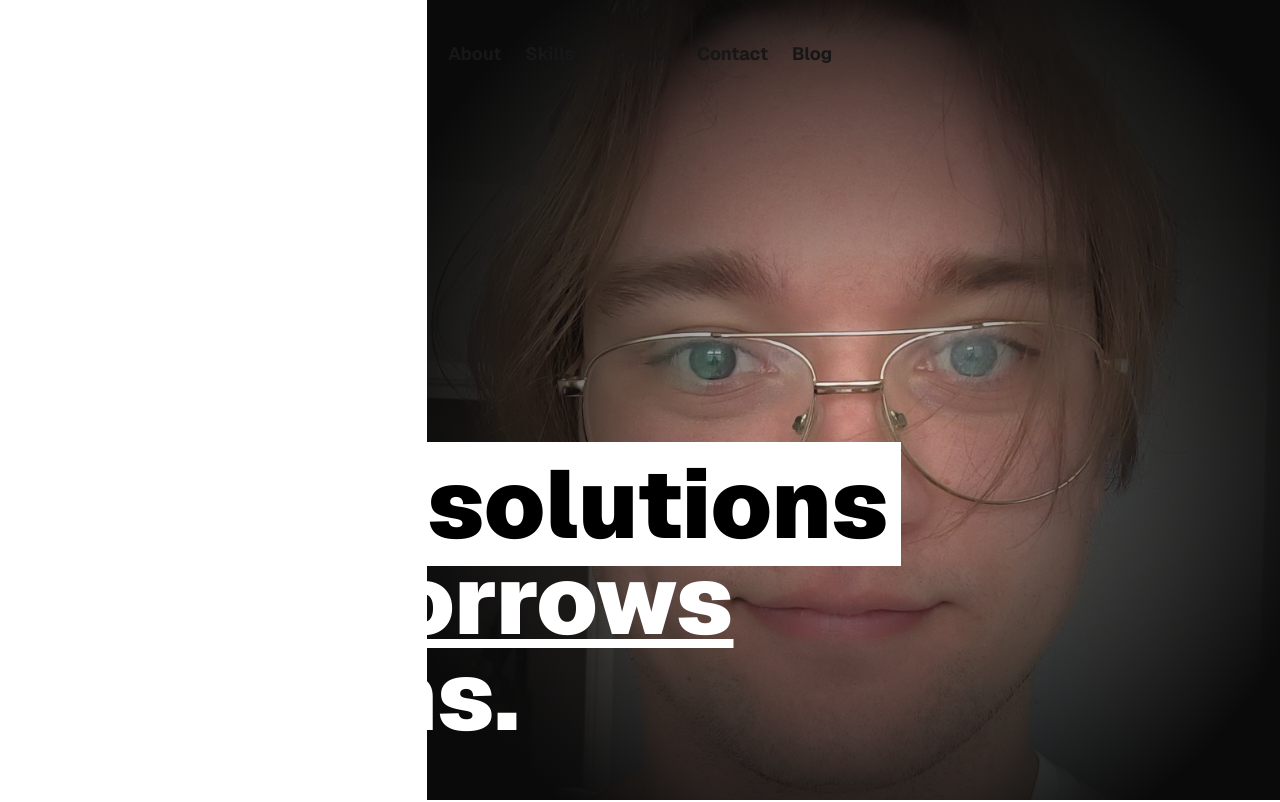
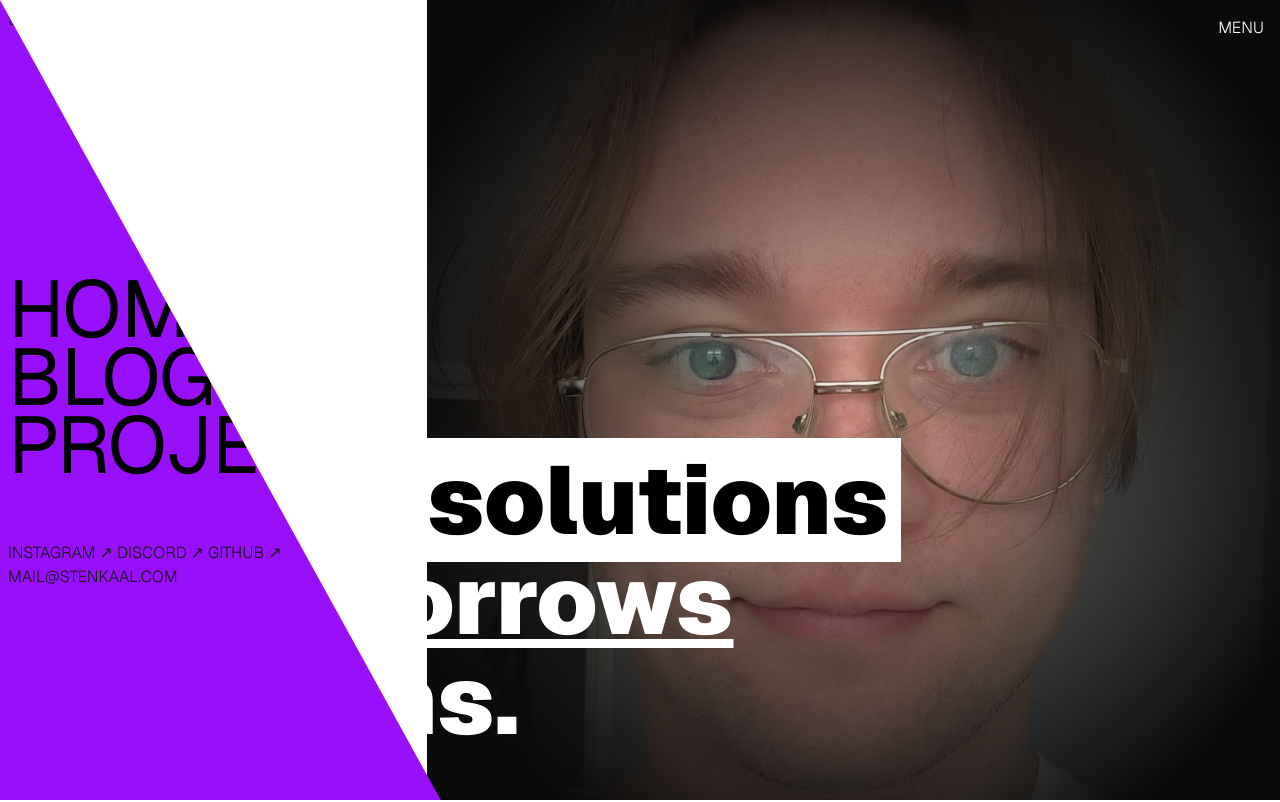
Before and after one commit to stenkaal/PersonalSite, a Next.js app in the folder personal-website/: page / in a window 1280 px wide. Shown: the top 802 px of the page. Built offline with nearby package versions, Linux system fonts and the light colour scheme.

Commit message:
Added menu that drops down with gsap animations

```diff
--- /dev/null
+++ b/package.json
@@ -0,0 +1,6 @@
+{
+  "dependencies": {
+    "@gsap/react": "^2.1.2",
+    "gsap": "^3.13.0"
+  }
+}
--- /dev/null
+++ b/personal-website/src/app/blog/page.tsx
@@ -0,0 +1,29 @@
+export default function Home() {
+  return (
+    <div>
+      {/*HEADER */}
+      <header className="relative w-full row-start-1 min-h-screen overflow-hidden flex items-center justify-center">
+        <div className="absolute inset-0 z-1 flex flex-col items-start justify-center px-8 text-white max-w-[1100px] top-1/2">
+          <h1 className="font-sans font-black text-5xl sm:text-6xl md:text-7xl lg:text-8xl">
+            Welcome to my <b className="bg-white px-2 text-black">Blog</b>
+          </h1>
+        </div>
+      </header>
+      {/*HEADER */}
+
+      {/*BLOG SECTION*/}
+      <section
+        id="blog"
+        className="row-start-3 w-full max-w-screen-lg mx-auto py-16 px-4"
+      >
+        <h2 className="font-mono font-bold text-2xl sm:text-3xl md:text-4xl lg:text-5xl text-center mb-8">
+          Blog Posts
+        </h2>
+        <div className="grid grid-cols-1 md:grid-cols-3 gap-8 w-full max-w-[900px] mx-auto">
+          {/* Blog post cards will go here */}
+        </div>
+      </section>
+      {/*BLOG SECTION END*/}
+    </div>
+  );
+}
--- /dev/null
+++ b/personal-website/src/app/components/menu.css
@@ -0,0 +1,17 @@
+
+.menu-link-item {
+    width: max-content;
+    clip-path: polygon(0 0, 100% 0, 100% 100%, 0 100%);
+}
+
+.menu-link-item-holder {
+    position: relative;
+}
+
+.menu-info {
+    display: flex;
+}
+
+.menu-overlay {
+    clip-path: polygon(0 0, 0 0, 100% 100%, 0 100%);
+}
--- /dev/null
+++ b/personal-website/src/app/components/menu.tsx
@@ -0,0 +1,114 @@
+"use client";
+
+import React, { useState, useRef, useEffect } from "react";
+import Link from "next/link";
+
+import "./menu.css";
+
+import { gsap } from "gsap";
+import { useGSAP } from "@gsap/react";
+
+const menuItems = [
+  { name: "Home", href: "/" },
+  { name: "Blog", href: "/blog" },
+  { name: "Projects", href: "/projects" },
+];
+
+export default function Menu() {
+  const container = useRef(null);
+  const [isOpen, setIsOpen] = useState(false);
+
+  const tl = useRef<gsap.core.Timeline | null>(null);
+
+  const toggleMenu = () => {
+    setIsOpen(!isOpen);
+  };
+
+  useGSAP(
+    () => {
+      gsap.set(".menu-link-item-holder", { y: 75 });
+
+      tl.current = gsap
+        .timeline({
+          paused: true,
+        })
+        .to(".menu-overlay", {
+          duration: 1.5,
+          clipPath: "polygon(0% 0%, 100% 0%, 100% 100%, 0% 100%)",
+          ease: "power4.inOut",
+        })
+        .to(".menu-link-item-holder", {
+          y: 0,
+          stagger: 0.1,
+          ease: "power4.inOut",
+          delay: -0.75,
+          duration: 1,
+        });
+    },
+    { scope: container }
+  );
+
+  useEffect(() => {
+    if (isOpen) {
+      tl.current?.play();
+    } else {
+      tl.current?.reverse();
+    }
+  }, [isOpen]);
+
+  return (
+    <div
+      className="menu-container uppercase font-light font-sans fixed z-50 w-full"
+      ref={container}
+    >
+      <div className="flex justify-between top-0 left-0 p-4 text-white">
+        <div className="menu-logo">
+          <Link href="/">Sten Kaal</Link>
+        </div>
+        <div className="menu-open" onClick={toggleMenu}>
+          <p>Menu</p>
+        </div>
+      </div>
+      <div className="menu-overlay fixed top-0 left-0 w-full md:w-auto h-full z-2 grid grid-rows-3 gap-4 bg-purple-600 p-2 pr-10">
+        <div className="menu-logo col-start-1">
+          <Link href="/">Sten Kaal</Link>
+        </div>
+        <div
+          className="font-light text-[75px] col-start-2 flex justify-end"
+          onClick={toggleMenu}
+        >
+          <p>&#x2715;</p>
+        </div>
+        <div className="col-span-2 menu-copy">
+          <div className="menu-links">
+            {menuItems.map((item, index) => (
+              <div className="menu-link-item" key={index}>
+                <div className="text-[80px] font-[400] tracking-[-0.02em] leading-[85%] text-black">
+                  <Link
+                    href={item.href}
+                    className="menu-link"
+                    onClick={toggleMenu}
+                  >
+                    {item.name}
+                  </Link>
+                </div>
+              </div>
+            ))}
+          </div>
+        </div>
+        <div className=" row-start-3">
+          <div>
+            <a href="https://www.instagram.com/kaalico3">Instagram &#8599; </a>
+            <a href="https://discordapp.com/users/409400613441634305">
+              Discord &#8599;{" "}
+            </a>
+            <a href="https://github.com/stenkaal">Github &#8599;</a>
+          </div>
+          <div>
+            <a href="mailto:mail@stenkaal.com">mail@stenkaal.com</a>
+          </div>
+        </div>
+      </div>
+    </div>
+  );
+}
--- a/personal-website/src/app/components/navbar.tsx
+++ /dev/null
@@ -1,14 +0,0 @@
-'use client';
-import Link from 'next/link'
-
-export default function Navbar() {
-  return (
-    <nav className="font-bold text-lg absolute top-0 w-full z-20 pt-10 flex gap-[24px] flex-wrap items-center justify-center px-4">
-        <Link href="#aboutMe">About</Link>
-        <Link href="#">Skills</Link>
-        <Link href="#projects">Projects</Link>
-        <Link href="#contact">Contact</Link>
-        <Link href="/blog">Blog</Link>
-    </nav>
-  );
-}
--- a/personal-website/src/app/layout.tsx
+++ b/personal-website/src/app/layout.tsx
@@ -1,6 +1,7 @@
 import type { Metadata } from "next";
 import { Geist, Geist_Mono } from "next/font/google";
 import "./globals.css";
+import Menu from "./components/menu";
 
 const geistSans = Geist({
   variable: "--font-geist-sans",
@@ -19,20 +20,17 @@ export const metadata: Metadata = {
 };
 
 export default function RootLayout({
-
   children,
 }: Readonly<{
   children: React.ReactNode;
 }>) {
-
-
-
   return (
     <html lang="en">
       <body
         className={`${geistSans.variable} ${geistMono.variable} antialiased`}
       >
-                {children}
+        <Menu />
+        {children}
       </body>
     </html>
   );
--- a/personal-website/src/app/page.tsx
+++ b/personal-website/src/app/page.tsx
@@ -1,16 +1,11 @@
-'use client';
+"use client";
 import Image from "next/image";
-import Navbar from "./components/navbar";
 
 export default function Home() {
-
   return (
     <div className="grid grid-rows-[1fr_auto_auto] items-center justify-items-center min-h-screen gap-16 font-[family-name:var(--font-geist-sans)]">
-                      {/*NAVBAR*/}
-            <Navbar />
-            {/*NAVBAR*/}
+      {/*HEADER/HERO */}
       <header className="relative w-full row-start-1 min-h-screen overflow-hidden flex items-center justify-center">
-            {/*HEADER */}
         <div className="absolute md:w-full right-0 top-0 bottom-0 lg:w-2/3 z-0 overflow-hidden">
           <Image
             src="/20250414_101519.jpg"
@@ -28,43 +23,46 @@ export default function Home() {
             }}
           />
         </div>
-                <div className="absolute inset-0 z-10 flex flex-col items-start justify-center px-8 text-white max-w-[1100px] top-1/2">
-                  <h1 className="font-sans font-black text-5xl sm:text-6xl|15 md:text-7xl lg:text-8xl gap-4">
+        <div className="absolute inset-0 z-1 flex flex-col items-start justify-center px-8 text-white max-w-[1100px] top-1/2">
+          <h1 className="font-sans font-black text-5xl/15 sm:text-6xl/20 md:text-7xl/20 lg:text-8xl/25 gap-4">
             Finding <b className="bg-white px-3 text-black">solutions</b> for{" "}
             <u>tomorrows</u> problems.
           </h1>
         </div>
-            {/*HEADER */}
       </header>
+      {/*HEADER/HERO END*/}
 
       {/*ABOUT ME SECTION */}
-          <section id="aboutMe" className="row-start-2 w-full max-w-screen-lg mx-auto py-16 px-4">
+      <section
+        id="aboutMe"
+        className="row-start-2 w-full max-w-screen-lg mx-auto py-16 px-4"
+      >
         <h2 className=" font-bold font-[family-name:var(--font-geist-mono)] text-2xl sm:text-3xl md:text-4xl lg:text-5xl mb-8">
           About Me
         </h2>
         <div className="w-full">
-              <div className="border-l-8 min-w-[280px] p-4 my-10 shadow-amber-200 border-amber-500 rounded-2xl">
+          <div className="border-l-8 min-w-[280px] p-4 my-10 shadow-purple-200 border-purple-500 rounded-2xl">
             <h3 className="font-mono font-bold text-xl sm:text-2xl md:text-3xl lg:text-4xl mb-2">
               Who?
             </h3>
             <p className="text-base font-mono text-md sm:text-lg md:text-xl lg:text-2xl ">
-                  Hi! My name&apos;s Sten. I&apos;m 20-years old and have a deep-passion for
-                  programming and problem solving at large, but what interests me
-                  the most is cybersecurity!
+              Hi! My name&apos;s Sten. I&apos;m 20-years old and have a
+              deep-passion for programming and problem solving at large, but
+              what interests me the most is cybersecurity!
             </p>
           </div>
-              <div className="border-l-8 min-w-[280px] p-4 my-10 box-shadow-lg shadow-amber-200 border-amber-500 rounded-2xl">
+          <div className="border-l-8 min-w-[280px] p-4 my-10 box-shadow-lg shadow-purple-200 border-purple-500 rounded-2xl">
             <h3 className="font-mono font-bold text-xl sm:text-2xl md:text-3xl lg:text-4xl mb-2">
               What?
             </h3>
             <p className="text-base font-mono text-md sm:text-lg md:text-xl lg:text-2xl">
               So what do I do? I am an Certified Upper Secondary Engineer!
-                  That&apos;s a fancy title, but it simply means that I am good at things
-                  like planning and executing plans for IT projects, communicating
-                  technology and technical solutions, and much more.
+              That&apos;s a fancy title, but it simply means that I am good at
+              things like planning and executing plans for IT projects,
+              communicating technology and technical solutions, and much more.
             </p>
           </div>
-              <div className="border-l-8 min-w-[280px] my-10 p-4 shadow-[0_0_-15px] shadow-amber-200 border-amber-500 rounded-2xl">
+          <div className="border-l-8 min-w-[280px] my-10 p-4 shadow-[0_0_-15px] shadow-purple-200 border-purple-500 rounded-2xl">
             <h3 className="font-mono font-bold text-xl sm:text-2xl md:text-3xl lg:text-4xl mb-2">
               Why?
             </h3>
@@ -80,71 +78,51 @@ export default function Home() {
       </section>
       {/*ABOUT ME SECTION END*/}
 
-          {/*PROJECTS SECTION
-          <section id="projects" className=" row-start-3 w-full max-w-screen-lg mx-auto py-16 px-4">
-            <h2 className="font-mono font-bold text-2xl sm:text-3xl md:text-4xl lg:text-5xl text-center mb-8">
-              Projects
-            </h2>
-            <div className="grid grid-cols-1 md:grid-cols-3 gap-8 w-full max-w-[900px] mx-auto">
-              <div className="relative rounded-2xl overflow-hidden aspect-video">
-                <Image
-                  src="/20250414_101519.jpg"
-                  alt="En bild på mig"
-                  className="rounded-2xl"
-                  layout="fill"
-                  objectFit="cover"
-                />
-              </div>
-              <div className="relative rounded-2xl overflow-hidden aspect-video">
-                <Image
-                  src="/20250414_101519.jpg"
-                  alt="En bild på mig"
-                  className="rounded-2xl"
-                  layout="fill"
-                  objectFit="cover"
-                />
-              </div>
-              <div className="relative rounded-2xl overflow-hidden aspect-video">
-                <Image
-                  src="/20250414_101519.jpg"
-                  alt="En bild på mig"
-                  className="rounded-2xl"
-                  layout="fill"
-                  objectFit="cover"
-                />
-              </div>
-            </div>
-          </section>
-          PROJECTS SECTION END*/}
-
       {/*CONTACT SECTION*/}
-          <section id="contact" className="p-8 lg:w-3/4 2xl:w-1/3 shadow-[0_0_15px] rounded-2xl ring-5 shadow-amber-50 m-20 mx-auto row-start-3">
+      <section
+        id="contact"
+        className="p-8 lg:w-3/4 2xl:w-1/3 shadow-[0_0_15px] rounded-2xl ring-5 shadow-amber-50 m-20 mx-auto row-start-3"
+      >
         <h2 className="font-bold font-sans text-2xl sm:text-3xl md:text-4xl lg:text-5xl text-center mb-8">
           Get In Touch
         </h2>
         <div className=" gap-10 text-base justify-around grid grid-cols-1 md:grid-cols-4 lg:grid-cols-2 xl:grid-cols-4 font-bold font-sans text-md sm:text-lg md:text-xl lg:text-2xl text-center">
           {" "}
-              <a href="/files/KaalStenCVEng.pdf" download={"Kaal_Sten-CV_Eng.pdf"} className=" p-2 rounded-xl shadow-lg shadow-blue-500 bg-blue-600 border-blue-500 border-2 transition duration-500 ease-in-out transform hover:-translate-y-1 hover:scale-110">
+          <a
+            href="/files/KaalStenCVEng.pdf"
+            download={"Kaal_Sten-CV_Eng.pdf"}
+            className=" p-2 rounded-xl shadow-lg shadow-blue-500 bg-blue-600 border-blue-500 border-2 transition duration-500 ease-in-out transform hover:-translate-y-1 hover:scale-110"
+          >
             CV
           </a>
-              <a href="mailto:mail@stenkaal.com" className=" p-2 rounded-xl shadow-lg shadow-red-600 bg-red-700 border-red-600 border-2 transition duration-500 ease-in-out transform hover:-translate-y-1 hover:scale-110">
+          <a
+            href="mailto:mail@stenkaal.com"
+            className=" p-2 rounded-xl shadow-lg shadow-red-600 bg-red-700 border-red-600 border-2 transition duration-500 ease-in-out transform hover:-translate-y-1 hover:scale-110"
+          >
             Mail
           </a>
-                        <a href="https://github.com/stenkaal" className=" p-2 rounded-xl shadow-lg shadow-purple-600 bg-purple-700 border-purple-600 border-2 transition duration-500 ease-in-out transform hover:-translate-y-1 hover:scale-110">
+          <a
+            href="https://github.com/stenkaal"
+            className=" p-2 rounded-xl shadow-lg shadow-purple-600 bg-purple-700 border-purple-600 border-2 transition duration-500 ease-in-out transform hover:-translate-y-1 hover:scale-110"
+          >
             Github
           </a>
-                        <a href="https://discordapp.com/users/409400613441634305" className=" p-2 rounded-xl shadow-lg shadow-blue-700 bg-blue-900 border-blue-700 border-2 transition duration-500 ease-in-out transform hover:-translate-y-1 hover:scale-110">
+          <a
+            href="https://discordapp.com/users/409400613441634305"
+            className=" p-2 rounded-xl shadow-lg shadow-blue-700 bg-blue-900 border-blue-700 border-2 transition duration-500 ease-in-out transform hover:-translate-y-1 hover:scale-110"
+          >
             Discord
           </a>
         </div>
       </section>
       {/*CONTACT SECTION END*/}
-
+      {/*FOOTER*/}
       <footer className="w-full max-w-screen-lg mx-auto py-8 text-center">
         <p className="text-sm text-gray-500">
           © {new Date().getFullYear()} Sten Kaal. All rights reserved.
         </p>
       </footer>
+      {/*FOOTER END*/}
     </div>
   );
 }
--- a/personal-website/src/app/pages/blog.tsx
+++ /dev/null
@@ -1,20 +0,0 @@
-'use client';
-
-import Navbar from "../components/navbar"
-
-export default function Blog() {return (
-
-<header className="relative w-full row-start-1 min-h-screen overflow-hidden flex items-center justify-center">
-            {/*NAVBAR*/}
-            <Navbar />
-            {/*NAVBAR*/}
-
-            {/*HEADER */}
-                <div className="absolute inset-0 z-10 flex flex-col items-start justify-center px-8 text-white max-w-[1100px] top-1/2">
-                  <h1 className="font-sans font-black text-5xl sm:text-6xl md:text-7xl lg:text-8xl">
-                    Welcome to my <b className="bg-white px-2 text-black">Blog</b>
-                  </h1>
-                </div>
-            {/*HEADER */}
-          </header>
-    )}
--- /dev/null
+++ b/personal-website/src/app/projects/page.tsx
@@ -0,0 +1,56 @@
+export default function Home() {
+  return (
+    <div>
+      {/*HEADER */}
+      <header className="relative w-full row-start-1 min-h-screen overflow-hidden flex items-center justify-center">
+        <div className="absolute inset-0 z-1 flex flex-col items-start justify-center px-8 text-white max-w-[1100px] top-1/2">
+          <h1 className="font-sans font-black text-5xl sm:text-6xl md:text-7xl lg:text-8xl">
+            Welcome to my <b className="bg-white px-2 text-black">Projects</b>
+          </h1>
+        </div>
+      </header>
+      {/*HEADER */}
+
+      {/*PROJECTS SECTION
+      <section
+        id="projects"
+        className=" row-start-3 w-full max-w-screen-lg mx-auto py-16 px-4"
+      >
+        <h2 className="font-mono font-bold text-2xl sm:text-3xl md:text-4xl lg:text-5xl text-center mb-8">
+          Projects
+        </h2>
+        <div className="grid grid-cols-1 md:grid-cols-3 gap-8 w-full max-w-[900px] mx-auto">
+          <div className="relative rounded-2xl overflow-hidden aspect-video text-center flex items-center justify-center bg-gray-200">
+            <h1 className="z-10 absolute top-1/2 left-1/2">Project</h1>
+            <Image
+              src="/20250414_101519.jpg"
+              alt="En bild på mig"
+              className="rounded-2xl z-1"
+              layout="fill"
+              objectFit="cover"
+            />
+          </div>
+          <div className="relative rounded-2xl overflow-hidden aspect-video">
+            <Image
+              src="/20250414_101519.jpg"
+              alt="En bild på mig"
+              className="rounded-2xl"
+              layout="fill"
+              objectFit="cover"
+            />
+          </div>
+          <div className="relative rounded-2xl overflow-hidden aspect-video">
+            <Image
+              src="/20250414_101519.jpg"
+              alt="En bild på mig"
+              className="rounded-2xl"
+              layout="fill"
+              objectFit="cover"
+            />
+          </div>
+        </div>
+      </section>
+      {/*PROJECTS SECTION END*/}
+    </div>
+  );
+}
```
Also changed, not shown: personal-website/public/websiteBackground.jpg (added), 1 other file (tests, documents, lock files or other folders). Lines whose indentation alone changed are shown as unchanged.
